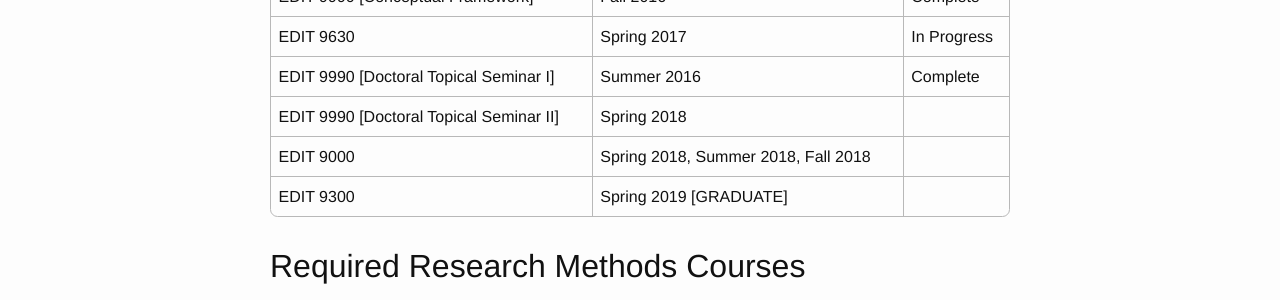
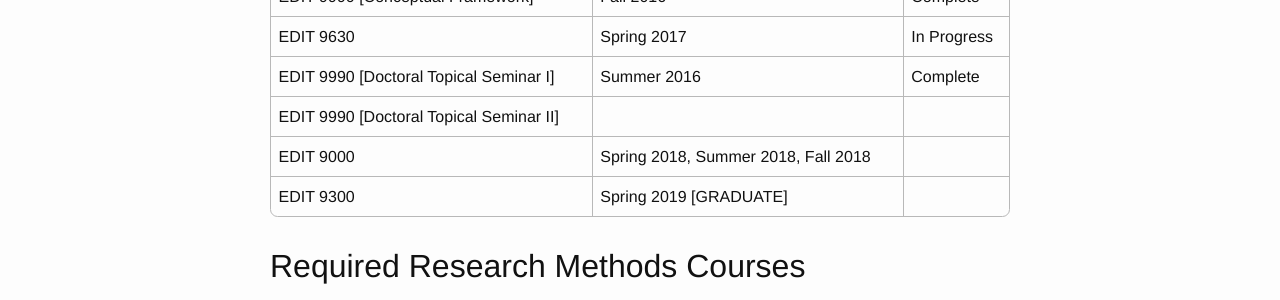
Before and after one commit to jcastle0/ldtportfolio, a Jekyll site: the page built from program.md, in a window 1280 px wide. Shown: the part 523-823 px from the top of the page. Built offline with Jekyll 4.4.1, drawn with Linux system fonts in a browser that asks for light colours.

Commit message:
Update program.md

```diff
--- a/program.md
+++ b/program.md
@@ -14,7 +14,7 @@ permalink: /program/
 | EDIT 9990 [Conceptual Framework] | Fall 2016      | Complete    |
 | EDIT 9630               | Spring 2017             |In Progress  |
 | EDIT 9990 [Doctoral Topical Seminar I] | Summer 2016 | Complete |
-| EDIT 9990 [Doctoral Topical Seminar II] | Spring 2018 |         |
+| EDIT 9990 [Doctoral Topical Seminar II] |         |         |
 | EDIT 9000               | Spring 2018, Summer 2018, Fall 2018 | |
 | EDIT 9300               | Spring 2019 [GRADUATE]  |             |
 
```
